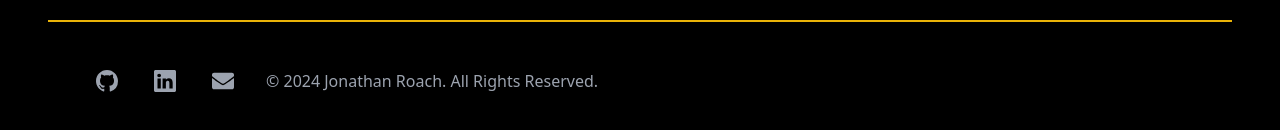
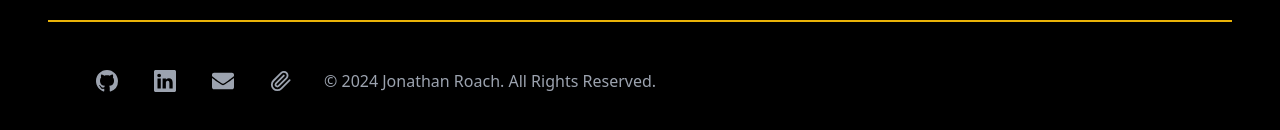
Before and after one commit to Jonathan-Roach/react-portfolio-website, a React (Vite) app: page / in a window 1280 px wide. Shown: the part 2800-2930 px from the top of the page. Built offline with nearby package versions, Linux system fonts and the light colour scheme.

Commit message:
update footer icons

```diff
--- a/src/components/Footer.jsx
+++ b/src/components/Footer.jsx
@@ -1,20 +1,24 @@
 import { personalData } from '../../utilities/background';
 import { BsGithub, BsLinkedin } from "react-icons/bs";
 import { FaEnvelope } from "react-icons/fa";
+import { LuPaperclip } from 'react-icons/lu';
 
 const Footer = () => {
   return (
     <footer className="flex sm:flex-row flex-col items-center p-4 text-white mt-20 border-t-2 border-solid border-yellow-500">
     <div className="flex space-x-4 m-8 gap-5">
-    <a href={personalData.github} target='_blank' className="transition-all text-gray-400 hover:text-yellow-500 hover:scale-125 duration-300">
+    <a href={personalData.github} target='_blank' className="transition-all text-gray-400 hover:text-red-500 hover:scale-125 duration-300">
               <BsGithub size={22} />
     </a>
  <a href={personalData.linkedIn} target='_blank' className="transition-all text-gray-400 hover:text-blue-500 hover:scale-125 duration-300">
               <BsLinkedin size={22} />
     </a>
-    <a href={personalData.email} target='_blank' className="transition-all text-gray-400 hover:text-red-500 hover:scale-125 duration-300">
+    <a href={personalData.email} target='_blank' className="transition-all text-gray-400 hover:text-yellow-500 hover:scale-125 duration-300">
               <FaEnvelope size={22} />
      </a>
+     <a href={personalData.resume} target='_blank' className="transition-all text-gray-400 hover:text-green-500 hover:scale-125 duration-300">
+              <LuPaperclip size={22} />
+            </a>
     </div>
 
     <p className='text-gray-400 text-center'>&copy; {personalData.date} Jonathan Roach. All Rights Reserved.</p>
```
